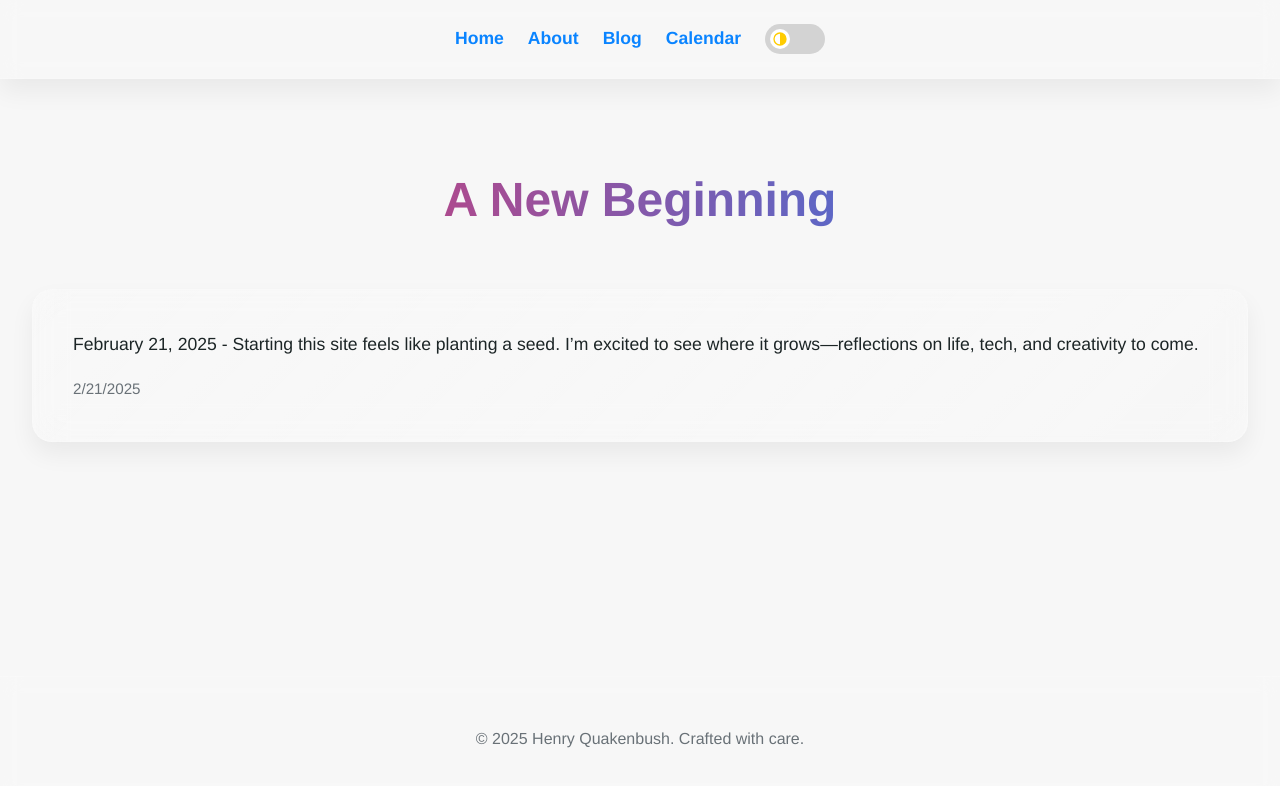
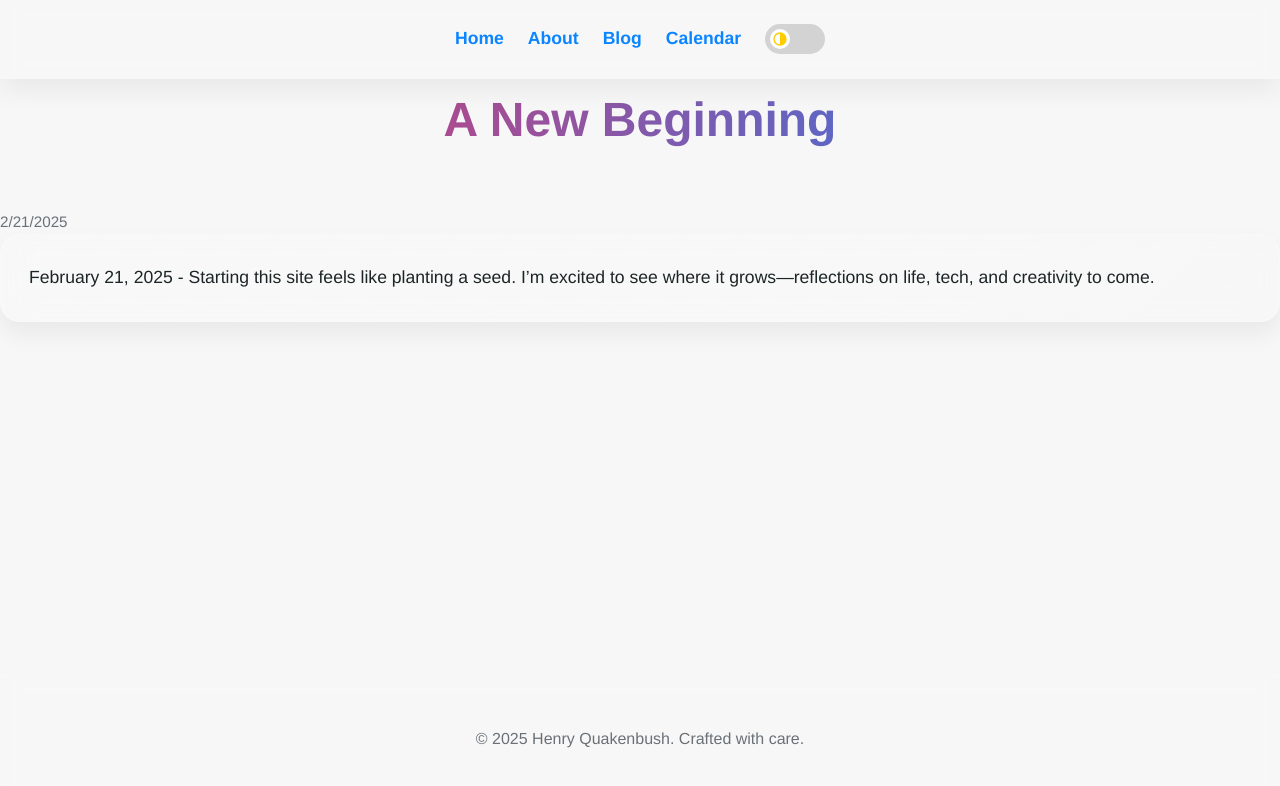
Before and after one commit to slyfox29/henry-quakenbush-site, a Next.js app: page /blog/1 in a window 1280 px wide. Shown: the top 786 px of the page. Built offline with nearby package versions, Linux system fonts and the light colour scheme.

Commit message:
Update [id].js

```diff
--- a/pages/blog/[id].js
+++ b/pages/blog/[id].js
@@ -5,14 +5,14 @@ import { useRouter } from 'next/router';
 export default function BlogPost() {
   const router = useRouter();
   const { id } = router.query;
-  const post = posts.find(p => p.id === parseInt(id));
+  const post = posts.find(p => p.id.toString() === id);
 
   if (!post) {
     return (
       <Layout>
-        <section className="blog">
+        <section className="blog-post">
           <h2 className="section-title illuminated">Post Not Found</h2>
-          <p className="blog-content">Sorry, this blog post doesn’t exist.</p>
+          <p>Sorry, this blog post doesn’t exist.</p>
         </section>
       </Layout>
     );
@@ -20,11 +20,11 @@ export default function BlogPost() {
 
   return (
     <Layout>
-      <section className="blog single-post">
+      <section className="blog-post">
         <h2 className="section-title illuminated">{post.title}</h2>
-        <div className="blog-card glass-card">
-          <p className="blog-content">{post.content}</p>
-          <small className="blog-date">{new Date(post.date).toLocaleDateString()}</small>
+        <small className="blog-date">{new Date(post.date).toLocaleDateString()}</small>
+        <div className="blog-content glass-card">
+          <p>{post.content}</p>
         </div>
       </section>
     </Layout>
```
